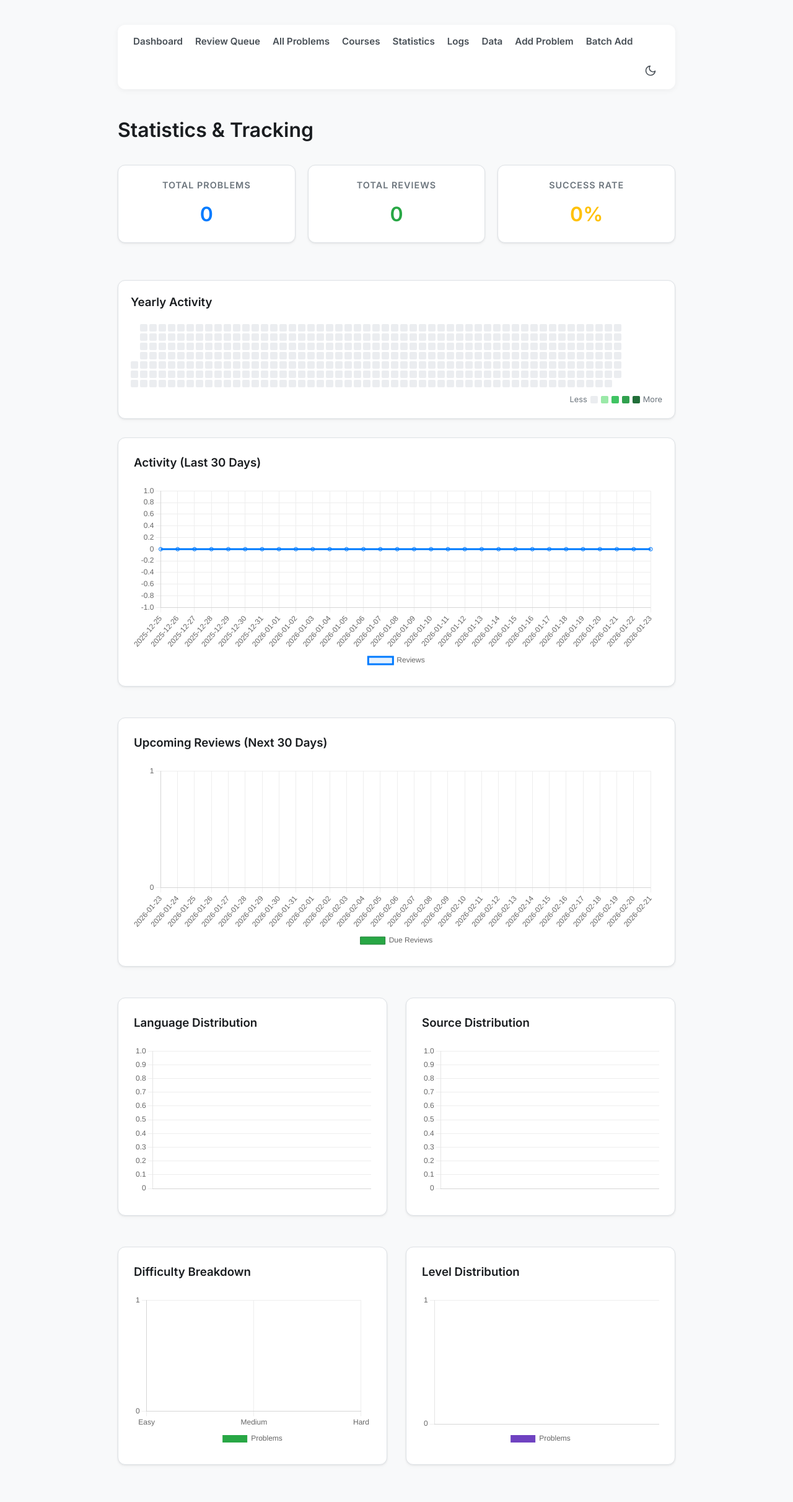
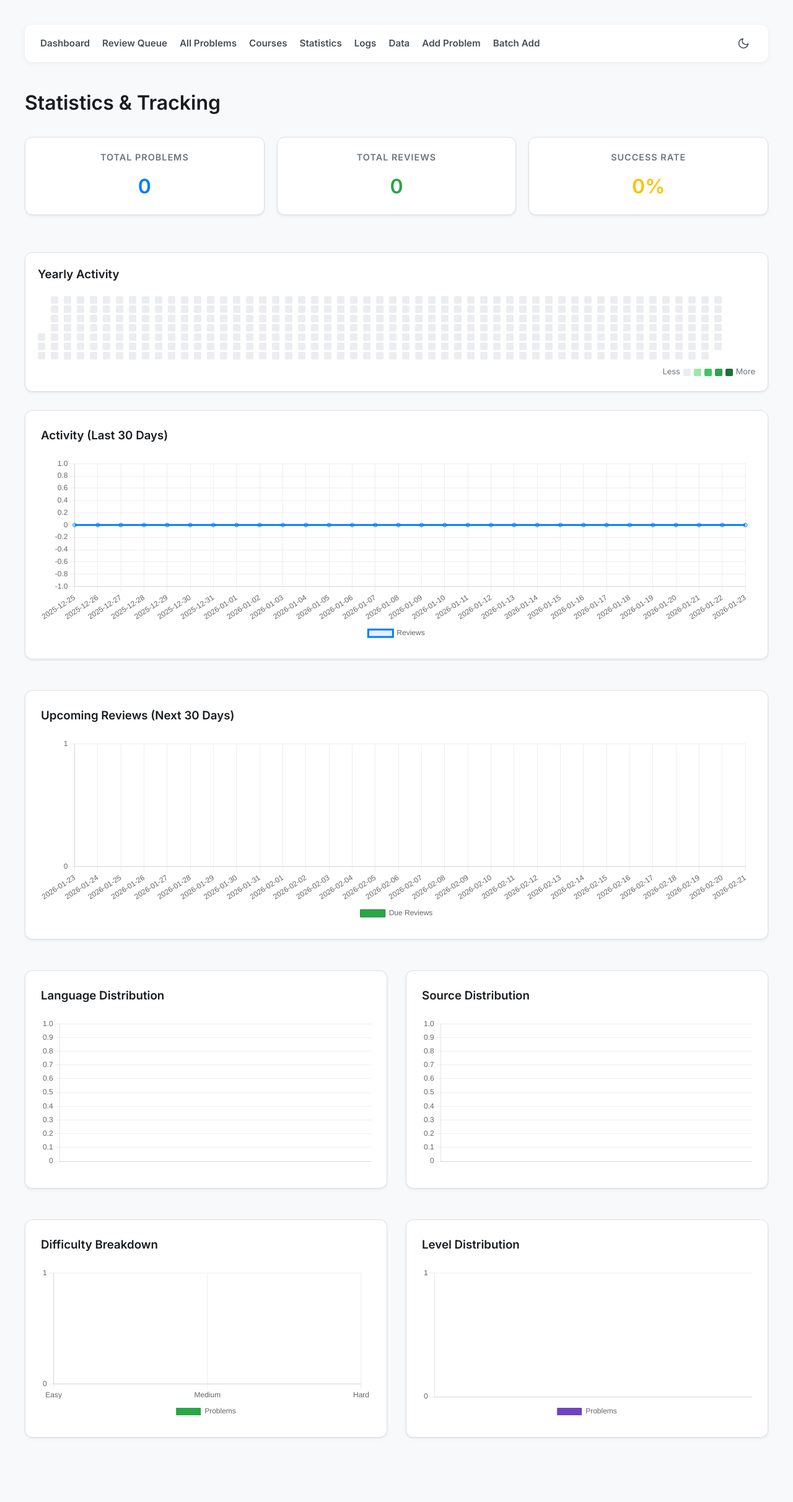
Before and after one commit to entropost/codeforge, a Django app: page /statistics/ in a window 1280 px wide. Shown: the whole page at 62% size. After the commit the page ends 2321 px from the top, so only its background shows below. Run offline with Django 5.2, Linux system fonts and the light colour scheme; data comes from the database, SQL or seed files in the repository; data that the repository does not hold is empty.

Commit message:
style: Adjust heatmap spacing and increase body max-width.

```diff
--- a/core/templates/core/base.html
+++ b/core/templates/core/base.html
@@ -59,7 +59,7 @@
 
         body {
             font-family: 'Inter', -apple-system, BlinkMacSystemFont, "Segoe UI", Roboto, Helvetica, Arial, sans-serif;
-            max-width: 900px;
+            max-width: 1200px;
             margin: 0 auto;
             padding: 40px 20px;
             background-color: var(--bg-color);
--- a/core/templates/core/statistics.html
+++ b/core/templates/core/statistics.html
@@ -24,7 +24,7 @@
 <!-- Heatmap Section -->
 <div class="problem-card" style="margin-bottom: 30px; padding: 20px; overflow-x: auto;">
     <h3 style="margin-bottom: 20px;">Yearly Activity</h3>
-    <div class="heatmap-container" style="display: flex; gap: 3px; min-width: max-content;">
+    <div class="heatmap-container" style="display: flex; gap: 9px; min-width: max-content;">
         {% for week in heatmap_data %}
         <div class="heatmap-week" style="display: flex; flex-direction: column; gap: 3px;">
             {% for day in week %}
```
